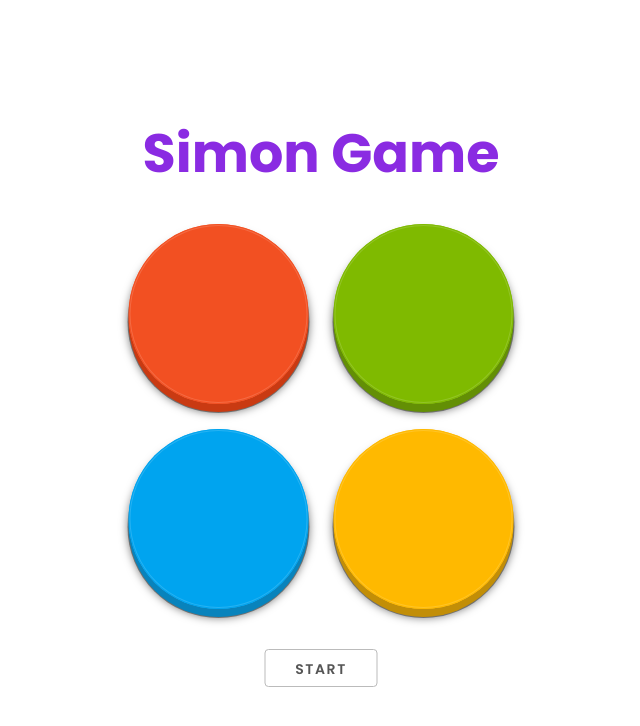
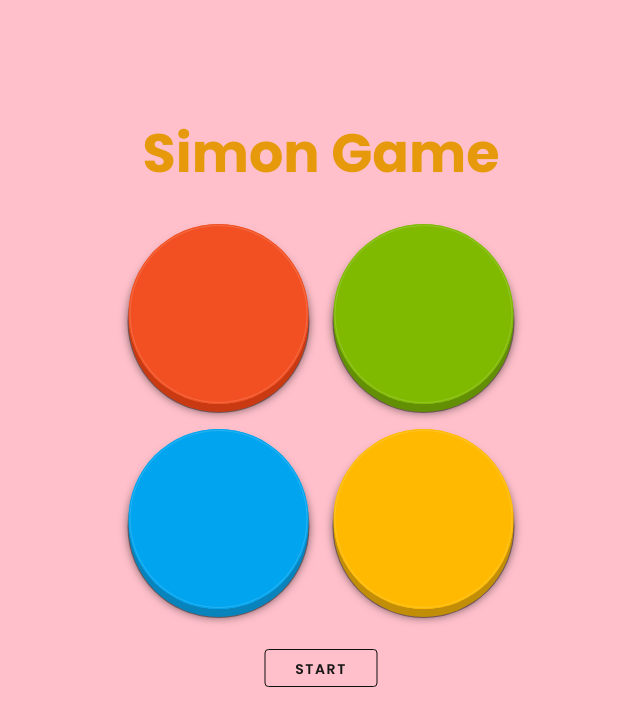
Before and after one commit to kartikgoel130/Simon-Game, a PHP site: page / in a window 1280 px wide. Shown: the top 726 px of the page, without its empty margins (319-959 px from the left). Run offline with PHP 8.4, Linux system fonts and the light colour scheme.

Commit message:
Add files via upload

```diff
--- a/style.css
+++ b/style.css
@@ -3,9 +3,7 @@
 
 html {
   box-sizing: border-box;
-
 }
-
 
 
 *,
@@ -13,7 +11,7 @@ html {
 *::before {
   margin: 0;
   padding: 0;
-  box-sizing: border-box;
+  box-sizing: inherit;
 
 
 }
@@ -22,6 +20,7 @@ body {
   display: flex;
   justify-content: center;
   font-family: 'Poppins', sans-serif;
+  background-color: pink;
 }
 
 .game {
@@ -29,6 +28,7 @@ body {
   top: 50%;
   left: 50%;
   transform: translate(-50%, -50%);
+
 }
 
 .hidden {
@@ -46,7 +46,7 @@ header {
 
 .heading {
   font-size: 3em;
-  color:blueviolet;
+  color:rgb(230, 153, 11);
 }
 
 .tile-container {
@@ -151,7 +151,7 @@ header {
   display: inline-block;
   height: 38px;
   padding: 0 30px;
-  color: #555;
+  color: rgb(24, 23, 23);
   text-align: center;
   font-size: 14px;
   font-weight: 600;
@@ -162,14 +162,14 @@ header {
   white-space: nowrap;
   background-color: transparent;
   border-radius: 4px;
-  border: 1px solid #bbb;
+  border: 1px solid rgb(15, 15, 15);
   cursor: pointer;
   font-family: 'Poppins', sans-serif;
 }
 
 .start-button:hover {
-  color: #333;
-  border-color: #888;
+  color: rgb(17, 17, 17);
+  border-color: rgb(63, 62, 62);
   outline: 0;
 }
 
```
